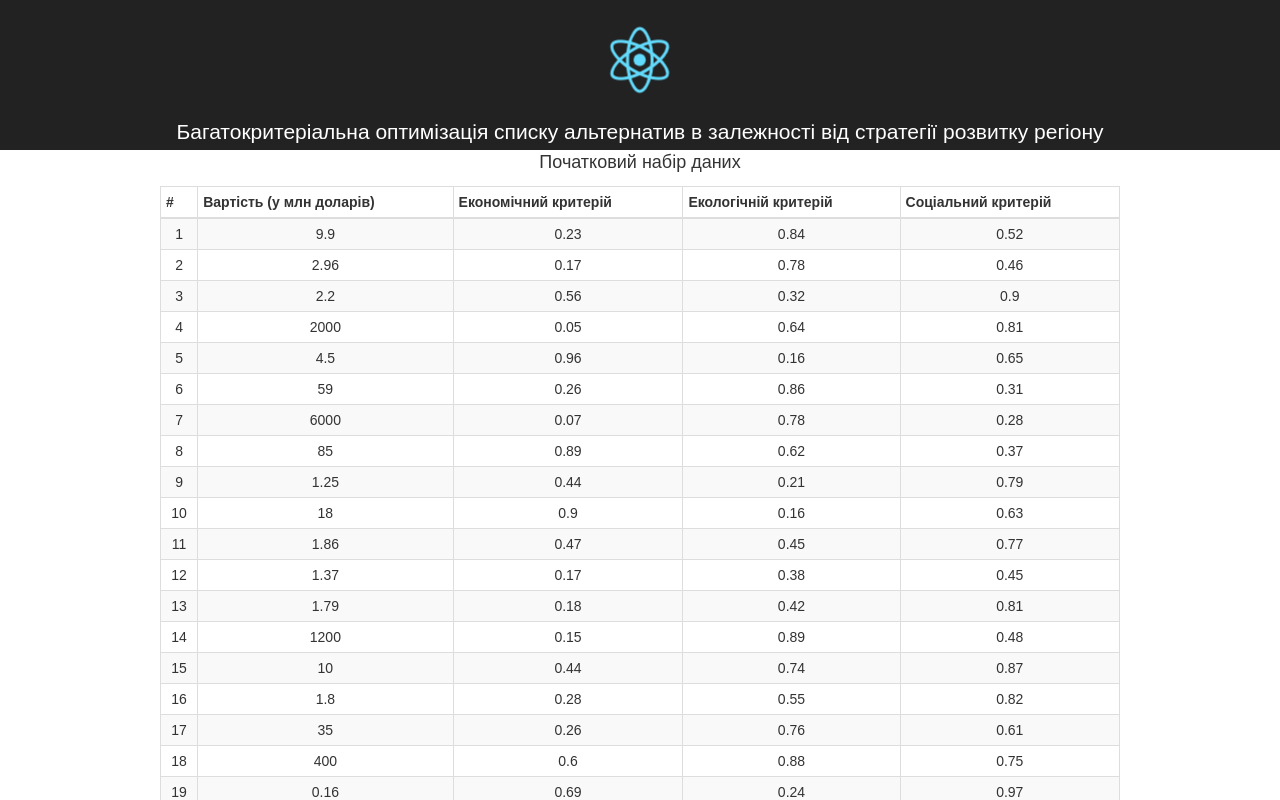
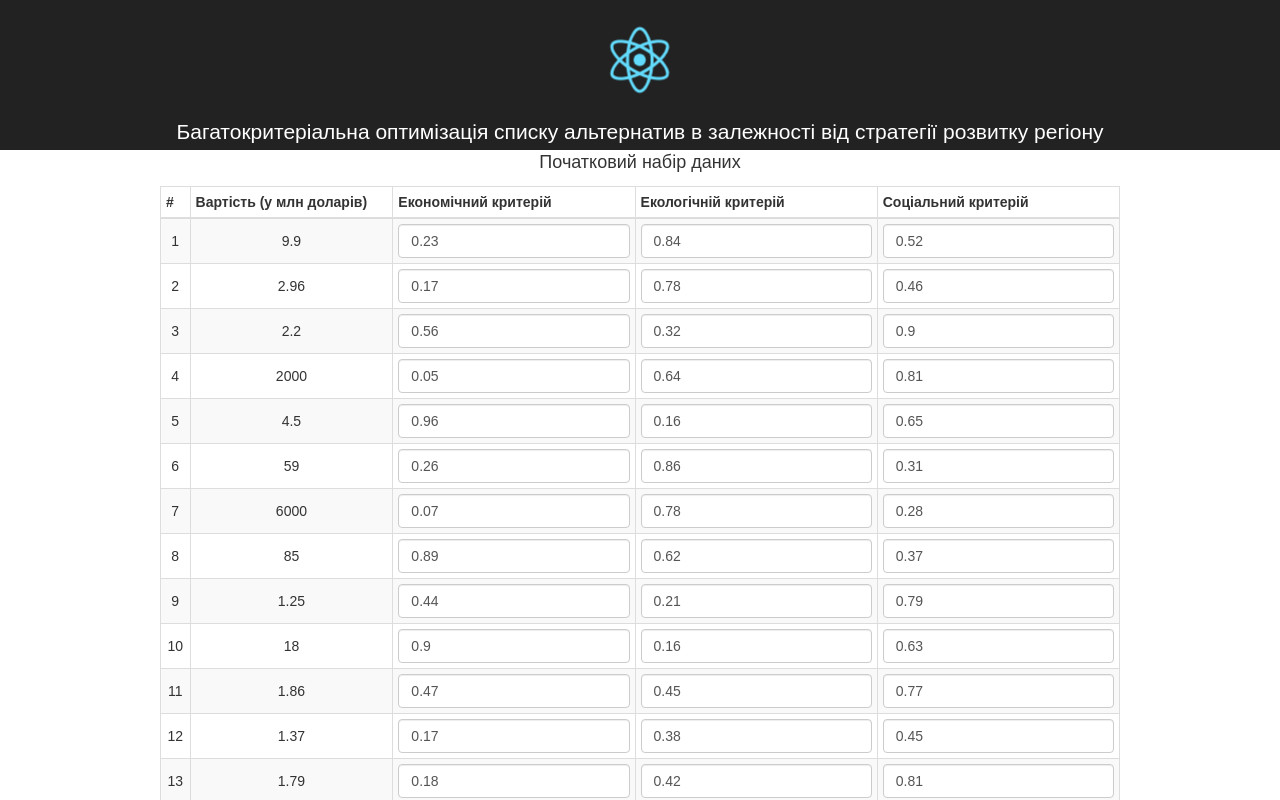
Before and after one commit to sbiliaiev/multi-objective-budget-optimization-ts, a React app: page / in a window 1280 px wide. Shown: the top 800 px of the page. Built offline with nearby package versions, Linux system fonts and the light colour scheme.

Commit message:
Add ability to change default values

```diff
--- a/src/App.tsx
+++ b/src/App.tsx
@@ -4,7 +4,7 @@ import './App.css'
 import logo from './logo.svg'
 
 // Components
-import { Button, ButtonToolbar, Table } from 'react-bootstrap'
+import { Button, ButtonToolbar, FormControl, Table } from 'react-bootstrap'
 
 // Data
 import { defaultValues } from './data'
@@ -16,23 +16,44 @@ import { createNormilizeMatrix, sortNormilizedMatrix } from './utils'
 // Types
 import { IAlternative, INormilizedMatrix, IStrategy } from './types'
 
-class App extends React.Component {
+interface IState {
+  values: null | IAlternative[]
+  strategy: null | IStrategy
+  isSelectedStrategy: boolean
+}
+
+class App extends React.PureComponent<any, IState> {
   public state = {
     isSelectedStrategy: false,
     strategy: null,
+    values: [],
+  }
+
+  public componentDidMount() {
+    this.setState({
+      values: [...defaultValues],
+    })
   }
 
   public setStrategy = (strategy: IStrategy) => {
     this.setState({ strategy, isSelectedStrategy: true })
   }
 
+  public changeValue = (index: number, criteria: string, value: string) => {
+    const changedValues = [...this.state.values]
+    changedValues[index][criteria] = Number(value)
+
+    this.setState({
+      isSelectedStrategy: false,
+      values: changedValues,
+    })
+  }
+
   public renderNormilizedMatrix = () => {
-    const { isSelectedStrategy, strategy } = this.state
+    const { isSelectedStrategy, strategy, values } = this.state
 
     if (isSelectedStrategy && strategy) {
-      const normilizedMatrix: INormilizedMatrix[] = createNormilizeMatrix(defaultValues, strategy)
-
-      console.log('EHRERE', normilizedMatrix)
+      const normilizedMatrix: INormilizedMatrix[] = createNormilizeMatrix(values, strategy)
 
       return (
         <div>
@@ -110,6 +131,8 @@ class App extends React.Component {
   }
 
   public render() {
+    const { values } = this.state
+
     return (
       <div className="App">
         <header className="App-header">
@@ -133,15 +156,35 @@ class App extends React.Component {
                 </tr>
               </thead>
               <tbody>
-                {defaultValues.map((alternative: IAlternative) => (
-                  <tr key={alternative.number}>
-                    <td>{alternative.number}</td>
-                    <td>{alternative.cost}</td>
-                    <td>{alternative.economic}</td>
-                    <td>{alternative.ecologic}</td>
-                    <td>{alternative.social}</td>
-                  </tr>
-                ))}
+                {values
+                  ? values.map((alternative: IAlternative, index: number) => (
+                      <tr key={alternative.number}>
+                        <td style={{ verticalAlign: 'middle' }}>{alternative.number}</td>
+                        <td style={{ verticalAlign: 'middle' }}>{alternative.cost}</td>
+                        <td>
+                          <FormControl
+                            type="text"
+                            value={alternative.economic}
+                            onChange={(e: any) => this.changeValue(index, 'economic', e.target.value)}
+                          />
+                        </td>
+                        <td>
+                          <FormControl
+                            type="text"
+                            value={alternative.ecologic}
+                            onChange={(e: any) => this.changeValue(index, 'ecologic', e.target.value)}
+                          />
+                        </td>
+                        <td>
+                          <FormControl
+                            type="text"
+                            value={alternative.social}
+                            onChange={(e: any) => this.changeValue(index, 'social', e.target.value)}
+                          />
+                        </td>
+                      </tr>
+                    ))
+                  : null}
               </tbody>
             </Table>
             <ButtonToolbar
--- a/src/utils/createNormilizeMatrix.ts
+++ b/src/utils/createNormilizeMatrix.ts
@@ -10,7 +10,8 @@ const calculateEfficiency = (value: number, worst: number, best: number) => {
 }
 
 // Create collection with correct efficiencies
-const createNormilizedMatrix = (data: Data, strategy: IStrategy) => {
+const createNormilizedMatrix = (data: Data | null, strategy: IStrategy) => {
+  if (data) {
     // identify the worst and the best criterias
     let worstEconomic = data[0].economic
     let worstEcologic = data[0].ecologic
@@ -62,4 +63,7 @@ const createNormilizedMatrix = (data: Data, strategy: IStrategy) => {
     })
   }
 
+  return []
+}
+
 export default createNormilizedMatrix
```
Lines whose indentation alone changed are shown as unchanged.
